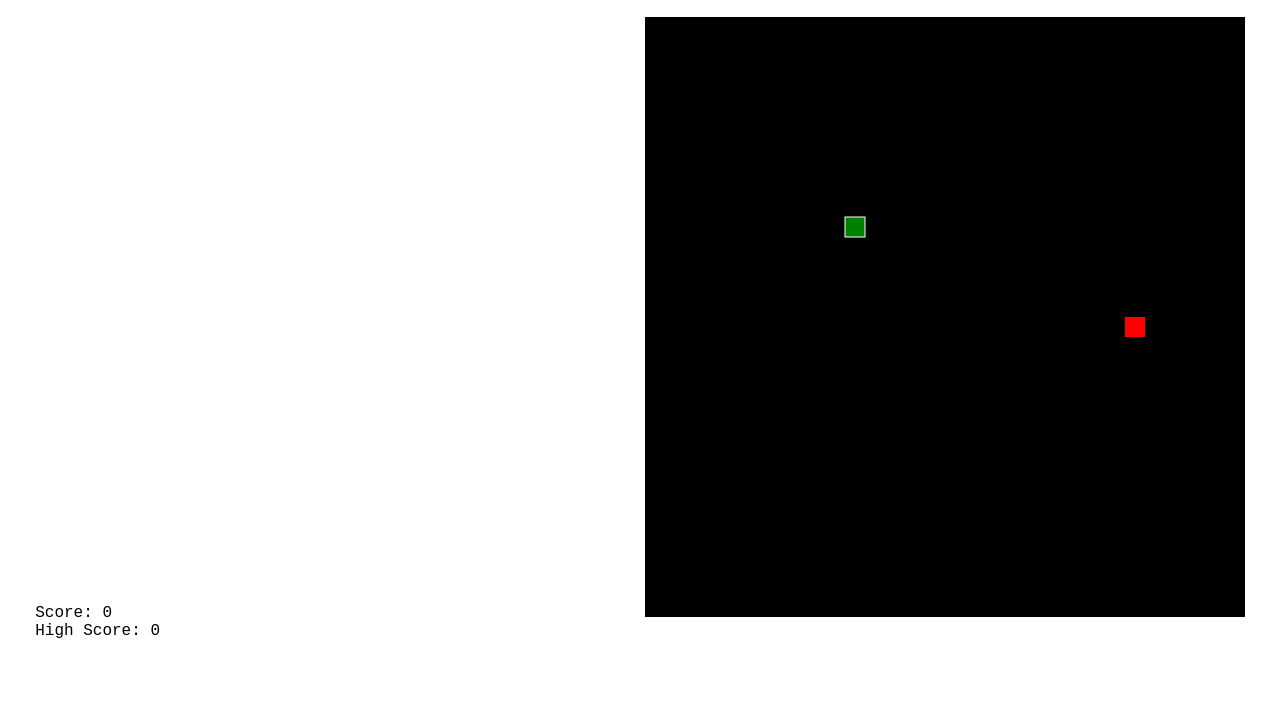
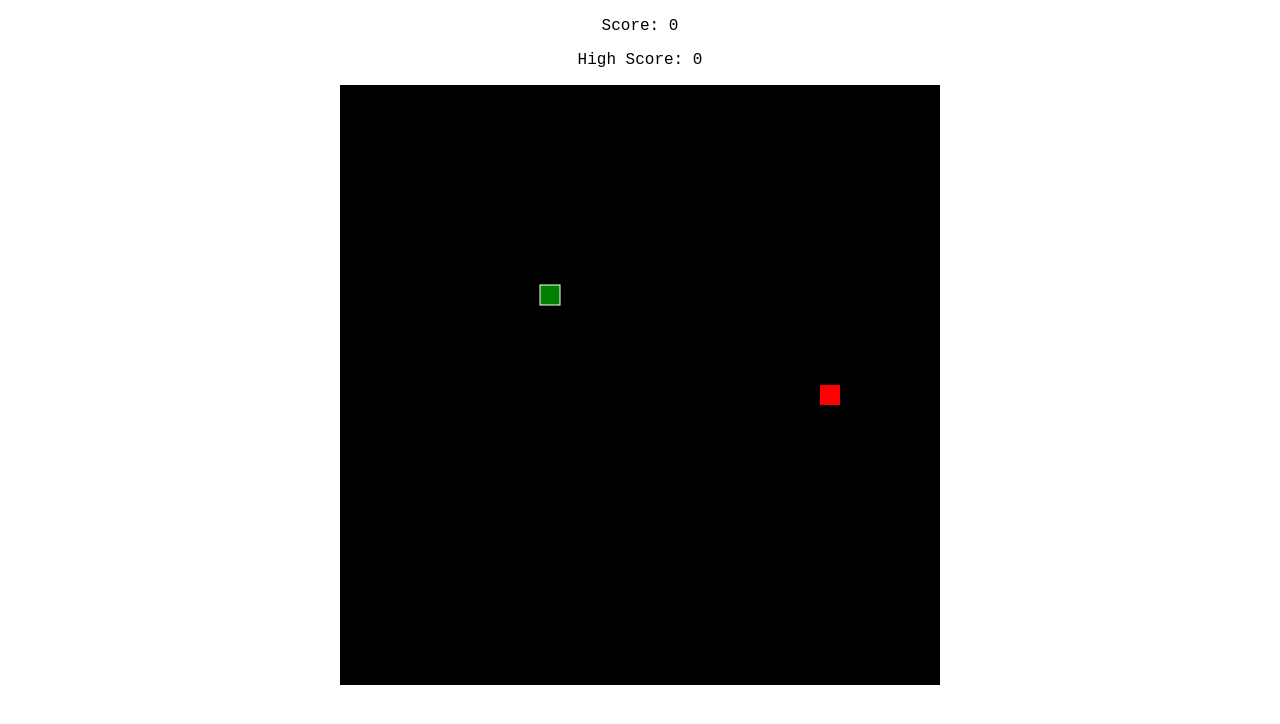
Before and after one commit to kevinjung2/checkers, a plain HTML site: page index.html in a window 1280 px wide. Shown: the part 50-774 px from the top of the page. Drawn offline with Linux system fonts and the light colour scheme.

Commit message:
fix weird style bug

```diff
--- a/index.html
+++ b/index.html
@@ -9,8 +9,8 @@
   <body>
     <h2>Snake Game</h2>
     <div class="scoreboard">
-      <span>Score: <span id="score">0</span></span>
-      <span>High Score: <span id="high">0</span></span>
+      <p>Score: <span id="score">0</span></p>
+      <p>High Score: <span id="high">0</span></p>
     </div>
     <canvas id="canvas"></canvas>
   </body>
--- a/styles/main.css
+++ b/styles/main.css
@@ -2,11 +2,3 @@ body{
   text-align: center;
   font-family: monospace, Lucida;
 }
-
-.scoreboard{
-  display: inline-flex;
-  width: 600px;
-  justify-items: start;
-  flex-direction: column;
-  align-items: flex-start;
-}
```
